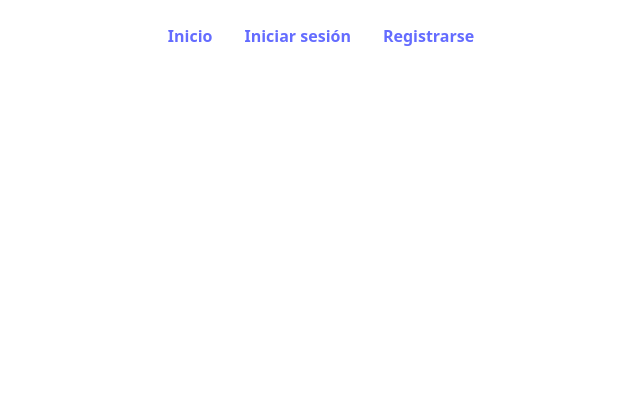
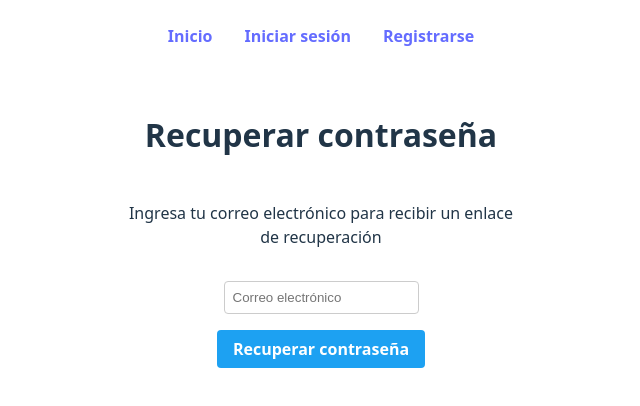
Before and after one commit to VargasJuanP/03-parcial-frontend, a React (Vite) app: page /recover-password in a window 1280 px wide. Shown: the top 406 px of the page, without its empty margins (319-959 px from the left). Built offline with nearby package versions, Linux system fonts and the light colour scheme; no server answers.

Commit message:
add: recover user email

```diff
--- a/src/App.jsx
+++ b/src/App.jsx
@@ -8,6 +8,7 @@ import Home from "./pages/public/home";
 import Login from "./pages/public/login";
 import Register from "./pages/public/register";
 import Profile from "./pages/private/profile";
+import RecoverPassword from "./pages/public/recover-password";
 
 function App() {
   const [user, setUser] = useState(null);
@@ -70,6 +71,10 @@ function App() {
             element={<Login user={user} setUser={setUser} />}
           />
           <Route path="/profile" element={<Profile user={user} />} />
+          <Route
+            path="/recover-password"
+            element={<RecoverPassword user={user} />}
+          />
         </Routes>
       </div>
     </BrowserRouter>
--- a/src/components/createPost.jsx
+++ b/src/components/createPost.jsx
@@ -27,7 +27,6 @@ function CreatePost({ user }) {
       setPostContent("");
     } catch (err) {
       setError("Error al publicar. Inténtalo de nuevo.");
-      console.error("Error al publicar:", err);
     } finally {
       setIsSubmitting(false);
     }
--- a/src/pages/public/login/index.jsx
+++ b/src/pages/public/login/index.jsx
@@ -1,10 +1,10 @@
 import { useState } from "react";
 import { signInWithEmailAndPassword } from "firebase/auth";
 import { auth } from "../../../firebase/config";
-import { useNavigate, Navigate } from "react-router-dom";
+import { useNavigate, Navigate, Link } from "react-router-dom";
 import "../../../css/login.css";
 
-function Login({ user, setUser }) {
+function Login({ user }) {
   if (user) {
     return <Navigate to="/profile" />;
   }
@@ -72,6 +72,7 @@ function Login({ user, setUser }) {
         <button type="submit" disabled={loading}>
           {loading ? "Cargando..." : "Iniciar sesión"}
         </button>
+        <Link to="/recover-password">¿Olvidaste tu contraseña?</Link>
       </form>
     </div>
   );
--- /dev/null
+++ b/src/pages/public/recover-password/index.jsx
@@ -0,0 +1,66 @@
+import { useState } from "react";
+import { sendPasswordResetEmail } from "firebase/auth";
+import { auth } from "../../../firebase/config";
+import { Navigate, Link } from "react-router-dom";
+import "../../../css/login.css";
+
+function RecoverPassword({ user }) {
+  if (user) {
+    return <Navigate to="/profile" />;
+  }
+
+  const [email, setEmail] = useState("");
+  const [error, setError] = useState("");
+  const [loading, setLoading] = useState(false);
+  const [successMessage, setSuccessMessage] = useState("");
+
+  const handleSubmit = async (e) => {
+    e.preventDefault();
+    setError("");
+    setSuccessMessage("");
+    setLoading(true);
+
+    try {
+      await sendPasswordResetEmail(auth, email);
+      setSuccessMessage(
+        "Se ha enviado un correo para restablecer tu contraseña. Por favor revisa tu bandeja de entrada."
+      );
+      setEmail("");
+    } catch (err) {
+
+      if (err.code === "auth/user-not-found") {
+        setError("No existe una cuenta con este correo electrónico");
+      } else {
+        setError("Error al enviar el correo. Inténtalo de nuevo");
+      }
+    } finally {
+      setLoading(false);
+    }
+  };
+
+  return (
+    <div className="login-container">
+      <h1>Recuperar contraseña</h1>
+
+      <form onSubmit={handleSubmit}>
+        <p>Ingresa tu correo electrónico para recibir un enlace de recuperación</p>
+        <input
+          type="email"
+          value={email}
+          placeholder="Correo electrónico"
+          onChange={(e) => setEmail(e.target.value)}
+          required
+        />
+
+        {error && <p className="error-message">{error}</p>}
+        {successMessage && <p className="success-message">{successMessage}</p>}
+
+        <button type="submit" disabled={loading}>
+          {loading ? "Enviando..." : "Recuperar contraseña"}
+        </button>
+      </form>
+    </div>
+  );
+}
+
+export default RecoverPassword;
```
